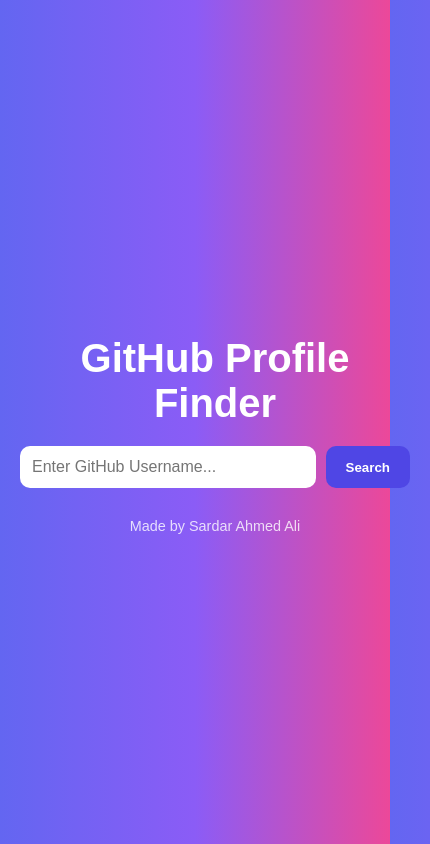
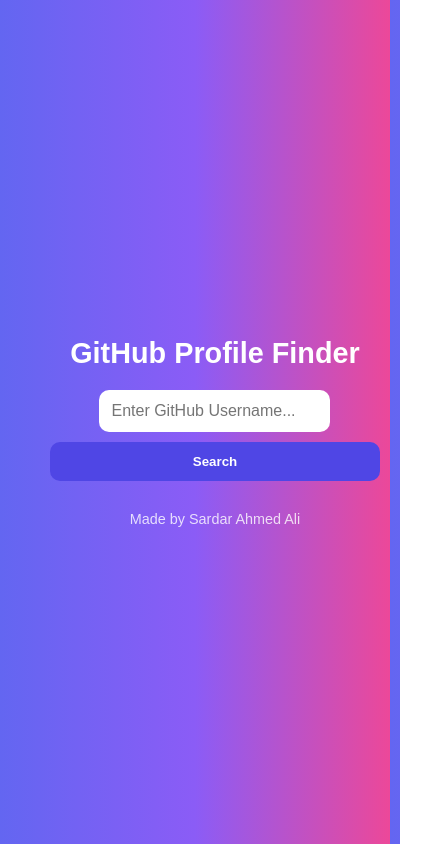
Before and after one commit to ahmedk786/githubfinder, a React (Vite) app: page / in a window 390 px wide. Shown: the whole page, 430 px wide, since content can reach past the window. Built offline with nearby package versions, Linux system fonts and the light colour scheme.

Commit message:
Update App.css

```diff
--- a/src/App.css
+++ b/src/App.css
@@ -27,6 +27,7 @@
   display: flex;
   justify-content: center;
   margin-bottom: 20px;
+  flex-wrap: wrap; /* important for mobile */
 }
 
 .search-box input {
@@ -42,6 +43,7 @@
 .search-box button {
   padding: 12px 20px;
   margin-left: 10px;
+  margin-top: 10px; /* for mobile stacking */
   background: #4f46e5;
   border: none;
   border-radius: 10px;
@@ -71,6 +73,7 @@
   margin: 0 auto;
   max-width: 600px;
   text-align: left;
+  flex-wrap: wrap; /* mobile adjustment */
 }
 
 .profile-card img {
@@ -94,6 +97,7 @@
   display: flex;
   gap: 15px;
   margin-top: 10px;
+  flex-wrap: wrap;
 }
 
 .stats span {
@@ -125,3 +129,58 @@
   font-size: 0.9rem;
   opacity: 0.8;
 }
+
+/* 📱 Mobile Responsiveness */
+@media (max-width: 768px) {
+  .title {
+    font-size: 2rem;
+  }
+
+  .search-box {
+    flex-direction: column;
+    align-items: center;
+  }
+
+  .search-box input {
+    max-width: 100%;
+  }
+
+  .search-box button {
+    width: 100%;
+    margin-left: 0;
+  }
+
+  .profile-card {
+    flex-direction: column;
+    text-align: center;
+  }
+
+  .profile-card img {
+    margin-bottom: 15px;
+  }
+
+  .stats {
+    justify-content: center;
+  }
+}
+
+@media (max-width: 480px) {
+  .title {
+    font-size: 1.8rem;
+  }
+
+  .profile-card img {
+    width: 100px;
+    height: 100px;
+  }
+
+  .stats span {
+    font-size: 0.8rem;
+    padding: 5px 10px;
+  }
+
+  .profile-link {
+    width: 100%;
+    text-align: center;
+  }
+}
```
